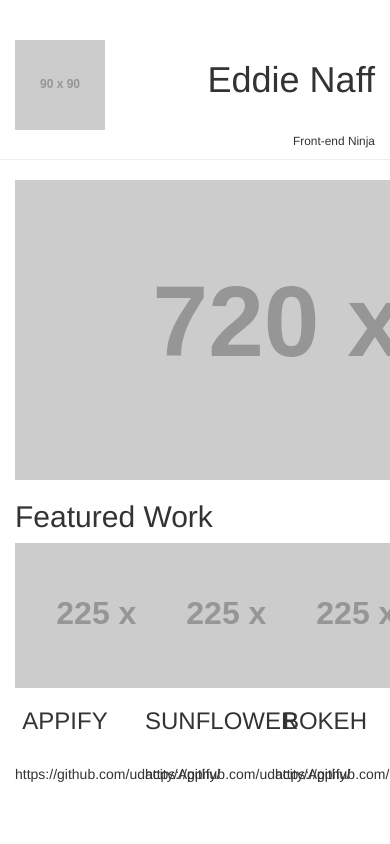
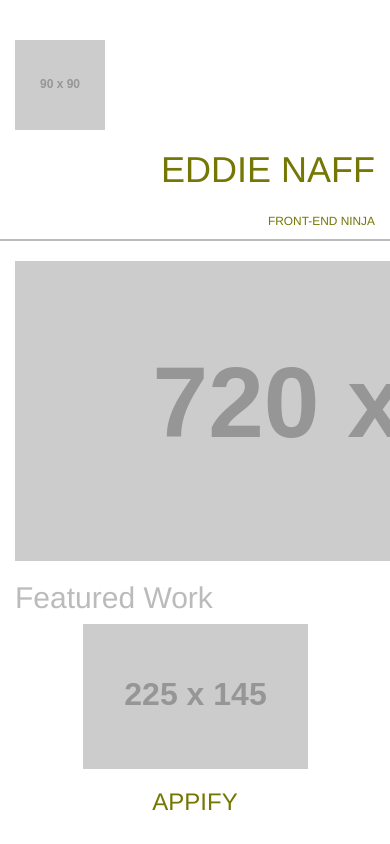
Before and after one commit to Agent5/udacity-frontend-project1, a website: page index.html in a window 390 px wide. Shown: the top 844 px of the page. Drawn offline with Linux system fonts and the light colour scheme; placeholder pictures from the web are drawn by us.

Commit message:
Change classes for mobile breakpoints

```diff
--- a/Gruntfile.js
+++ b/Gruntfile.js
@@ -80,7 +80,7 @@ module.exports = function(grunt) {
                 options: {
                     livereload: LIVERELOAD_PORT
                 },
-                files: ['*.js', 'index.html', 'css/*.css', '*.{gif,jpg,png}']
+                files: ['*.js', 'index.html', './css/*.css', '*.{gif,jpg,png}']
             },
             // scripts: {
             //   files: ['js/*.js', 'css/*.css', 'index.html'],
--- a/css/main.css
+++ b/css/main.css
@@ -1,5 +1,21 @@
-.match-h1-margin {
-  margin-top: 40;
-  margin-bottom: 20;
-  padding-top: 40;
+body {
+  color: #747704;
 }
+
+h2 {
+  color: #BCBBBB;
+}
+
+h1 {
+  margin-bottom: 0;
+}
+
+@media screen and (min-width: 770px) {
+  .container {
+    width: 770px;
+  }
+}
+
+.page-header {
+  border-bottom: 2px solid #BCBBBB;
+}
--- a/index.html
+++ b/index.html
@@ -4,7 +4,7 @@
 <head>
   <meta charset="utf-8">
   <meta http-equiv="X-UA-Compatible" content="IE=edge">
-  <meta name="viewport" content="width=device-width, initial-scale=1">
+  <meta name="viewport" content="width=device-width, initial-scale=1, user-scalable=no">
 
   <title>Eddie Naff Portfolio</title>
 
@@ -22,34 +22,34 @@
 <body>
   <div class="container">
     <div class="row page-header">
-      <div class="col-xs-2">
+      <div class="col-md-2">
         <img src="http://placehold.it/90x90" class="match-h1-margin">
       </div>
-      <div class="col-xs-10 text-right">
-        <h1>Eddie Naff</h1><br>
-        <small>Front-end Ninja</small>
+      <div class="col-md-10 text-right">
+        <h1 class="text-uppercase">Eddie Naff</h1><br>
+        <small class="text-uppercase">Front-end Ninja</small>
       </div>
     </div>
     <div class="row">
-      <div class="col-xs-12">
+      <div class="col-md-12">
         <img src="http://placehold.it/720X300">
       </div>
     </div>
     <h2>Featured Work</h2>
     <div class="row">
-      <div class="col-xs-4 text-center">
+      <div class="col-md-4 text-center">
         <img src="http://placehold.it/225X145">
-        <h3>APPIFY</h3><br>
+        <h3 class="text-uppercase">APPIFY</h3><br>
         https://github.com/udacity/Appify/
       </div>
-      <div class="col-xs-4 text-center">
+      <div class="col-md-4 text-center">
         <img src="http://placehold.it/225X145">
-        <h3>SUNFLOWER</h3><br>
+        <h3 class="text-uppercase">SUNFLOWER</h3><br>
         https://github.com/udacity/Appify/
       </div>
-      <div class="col-xs-4 text-center">
+      <div class="col-md-4 text-center">
         <img src="http://placehold.it/225X145">
-        <h3>BOKEH</h3><br>
+        <h3 class="text-uppercase">BOKEH</h3><br>
         https://github.com/udacity/Appify/
       </div>
     </div>
```
